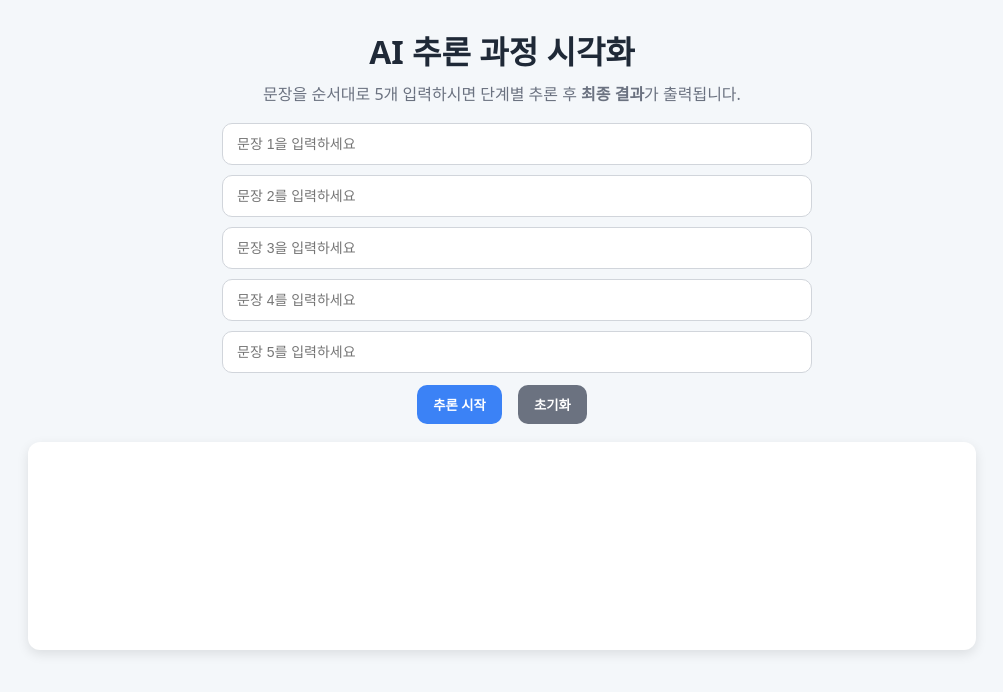
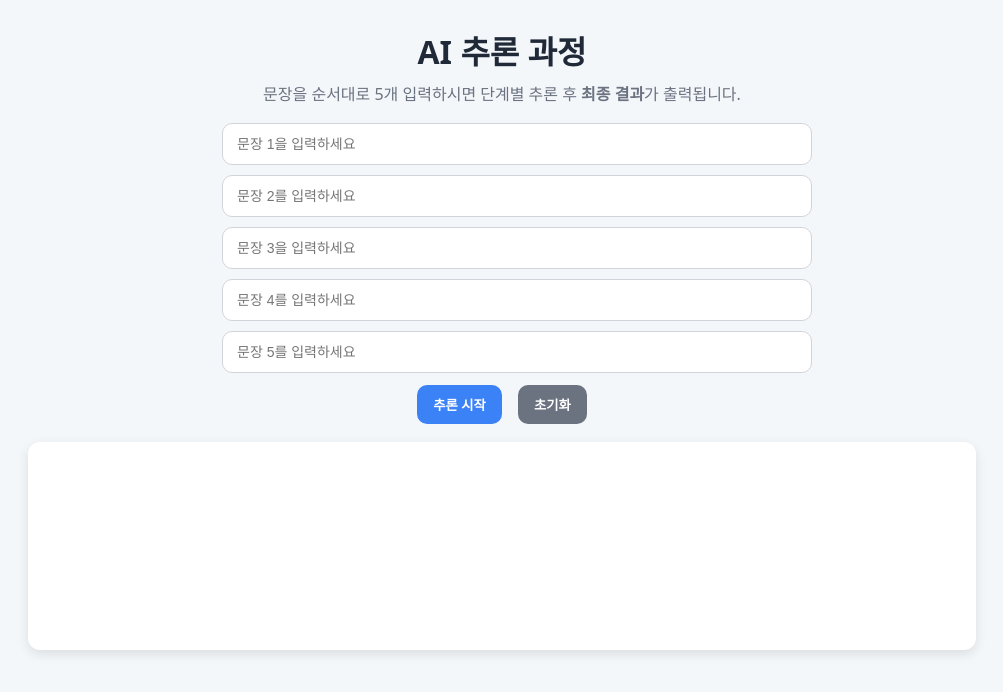
Before and after one commit to duquenois/AI_Inference, a plain HTML site: page index.html in a window 1280 px wide. Shown: the whole page, without its empty margins (138-1141 px from the left). Drawn offline with nearby package versions, Linux system fonts and the light colour scheme.

Commit message:
Update and rename index.html.html to index.html

```diff
--- a/index.html.html
+++ b/index.html
@@ -78,7 +78,7 @@
   </style>
 </head>
 <body>
-  <h1>AI 추론 과정 시각화</h1>
+  <h1>AI 추론 과정</h1>
   <p class="lead">문장을 순서대로 5개 입력하시면 단계별 추론 후 <b>최종 결과</b>가 출력됩니다.</p>
 
   <div class="input-col">
```
